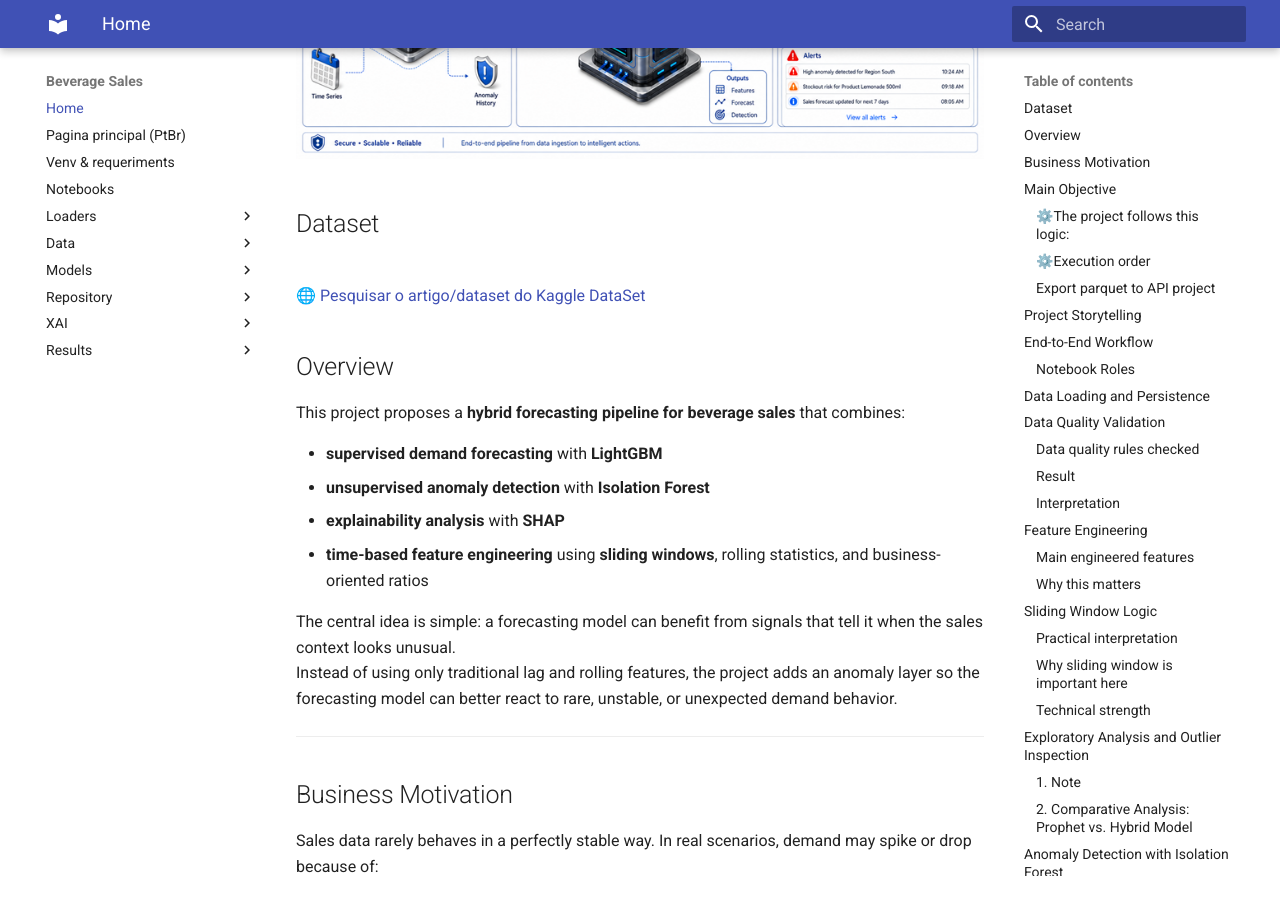
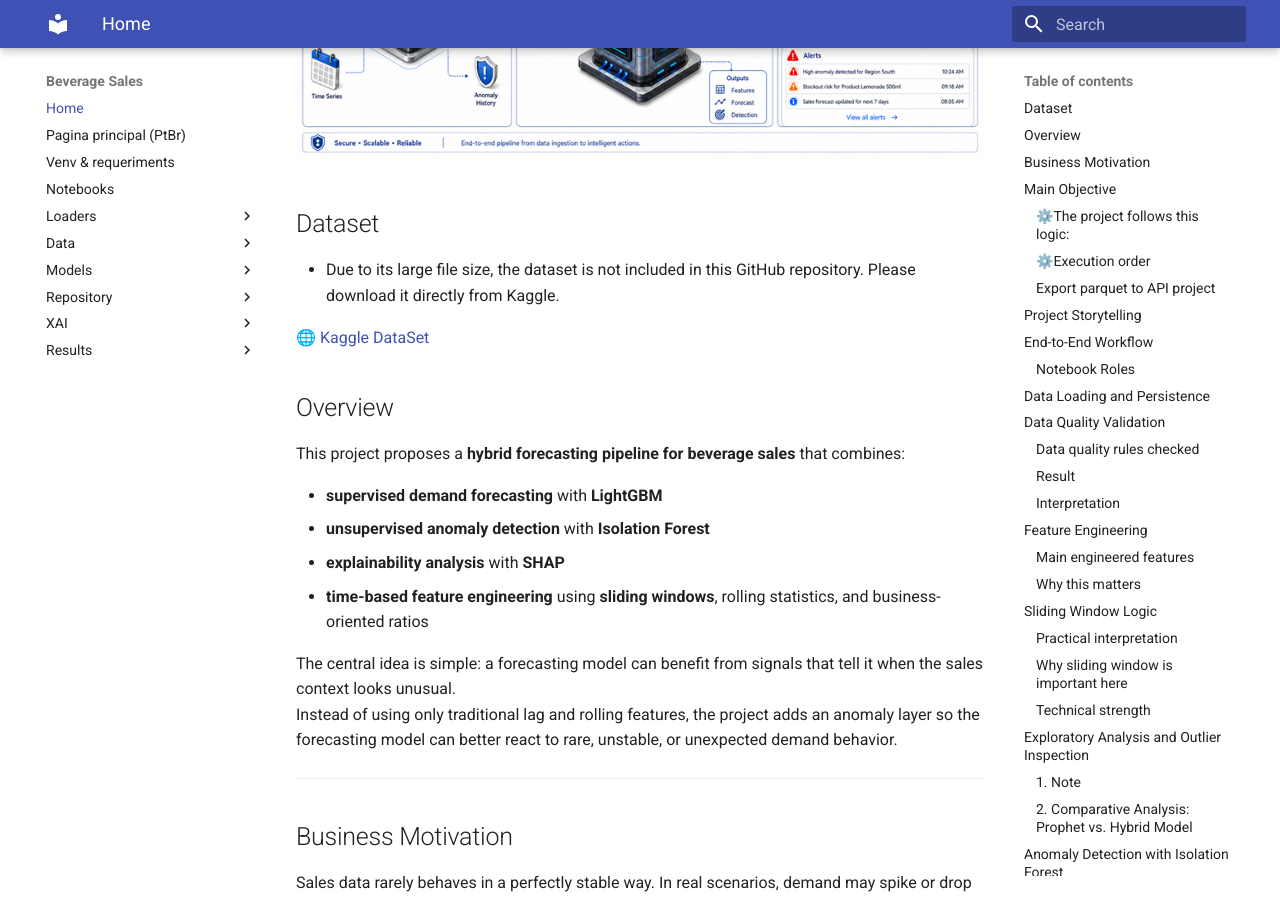
Before and after one commit to AKawamorita/AKawamorita.github.io, a Jekyll site: the page BeverAge-Sales/index.html, which Jekyll copies as it is, in a window 1280 px wide and 900 px high, scrolled down 526 px. Built offline with Jekyll 4.4.1, drawn with Linux system fonts in a browser that asks for light colours.

Commit message:
fix: correcao nos links do kaggle
correcao nos links do kaggle

```diff
--- a/BeverAge-Sales/IndexPtBr/index.html
+++ b/BeverAge-Sales/IndexPtBr/index.html
@@ -2683,7 +2683,10 @@
              <small>The documentation is maintained in English to guarantee technical consistency and avoid redundant documentation work.</small></p>
 <p><img alt="techinical infographic" src="../img/InfoGraphic50.png" /></p>
 <h2 id="dataset">Dataset</h2>
-<p><br><a https://www.kaggle.com/datasets/sebastianwillmann/beverage-sales" target="_blank">🌐 Pesquisar o artigo/dataset do Kaggle DataSet</a></p>
+<ul>
+<li>Devido ao tamanho do arquivo original, o dataset não foi incluído neste repositório GitHub. O download deve ser realizado diretamente no Kaggle.</li>
+</ul>
+<p><a "https://www.kaggle.com/datasets/sebastianwillmann/beverage-sales" target="_blank">🌐 Pesquisar o artigo/dataset do Kaggle DataSet</a></p>
 <h2 id="visao-geral">Visão Geral</h2>
 <p>Este projeto propõe um <strong>pipeline híbrido de previsão para vendas de bebidas</strong> que combina:</p>
 <ul>
--- a/BeverAge-Sales/index.html
+++ b/BeverAge-Sales/index.html
@@ -2659,7 +2659,10 @@
              <small>A documentação é mantida em inglês para garantir consistência técnica e evitar retrabalho na documentação.</small></p>
 <p><img alt="techinical infographic" src="img/InfoGraphic50.png" /></p>
 <h2 id="dataset">Dataset</h2>
-<p><br><a https://www.kaggle.com/datasets/sebastianwillmann/beverage-sales" target="_blank">🌐 Pesquisar o artigo/dataset do Kaggle DataSet</a></p>
+<ul>
+<li>Due to its large file size, the dataset is not included in this GitHub repository. Please download it directly from Kaggle.</li>
+</ul>
+<p><a "https://www.kaggle.com/datasets/sebastianwillmann/beverage-sales" target="_blank">🌐 Kaggle DataSet</a></p>
 <h2 id="overview">Overview</h2>
 <p>This project proposes a <strong>hybrid forecasting pipeline for beverage sales</strong> that combines:</p>
 <ul>
```
